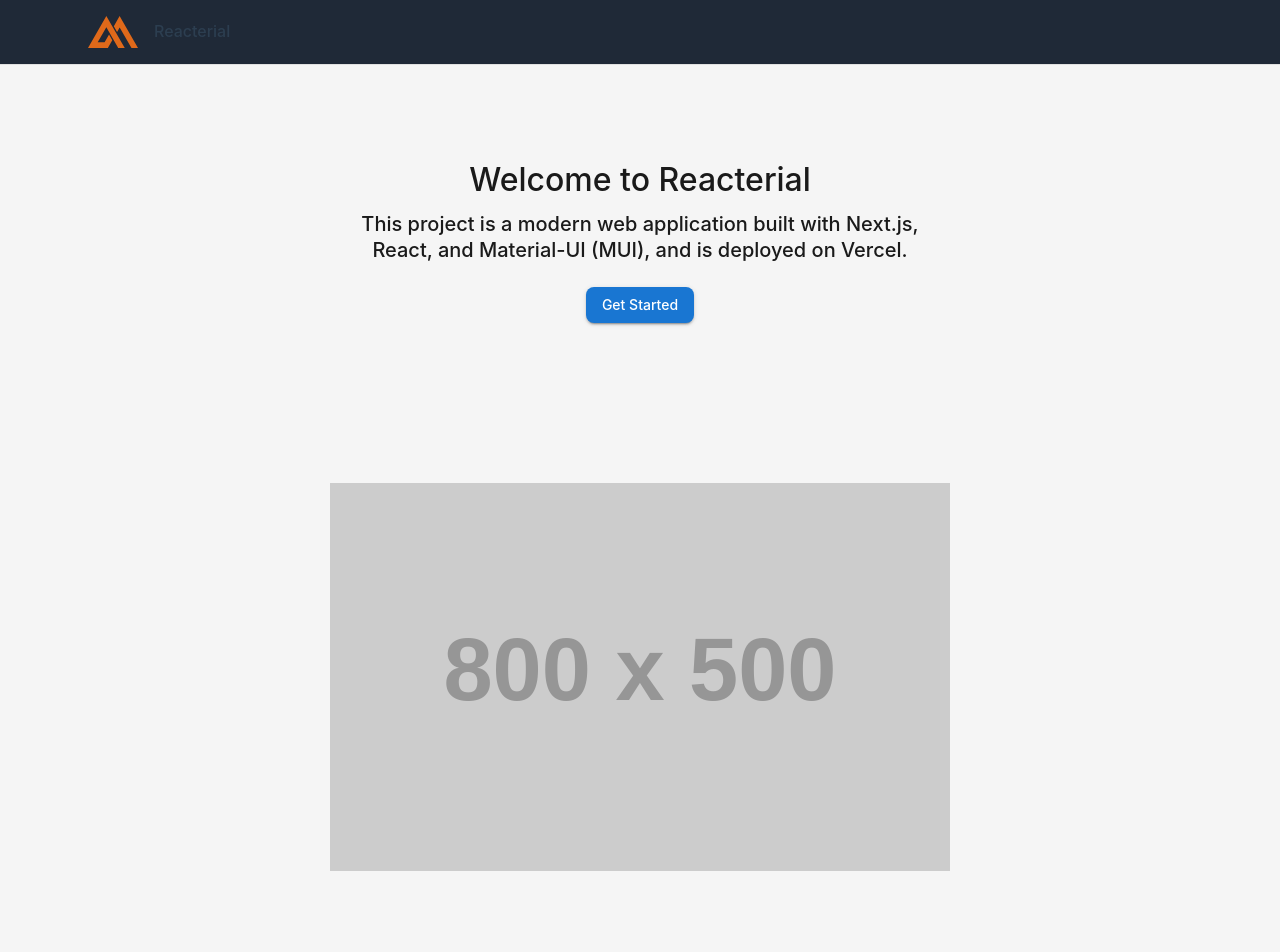
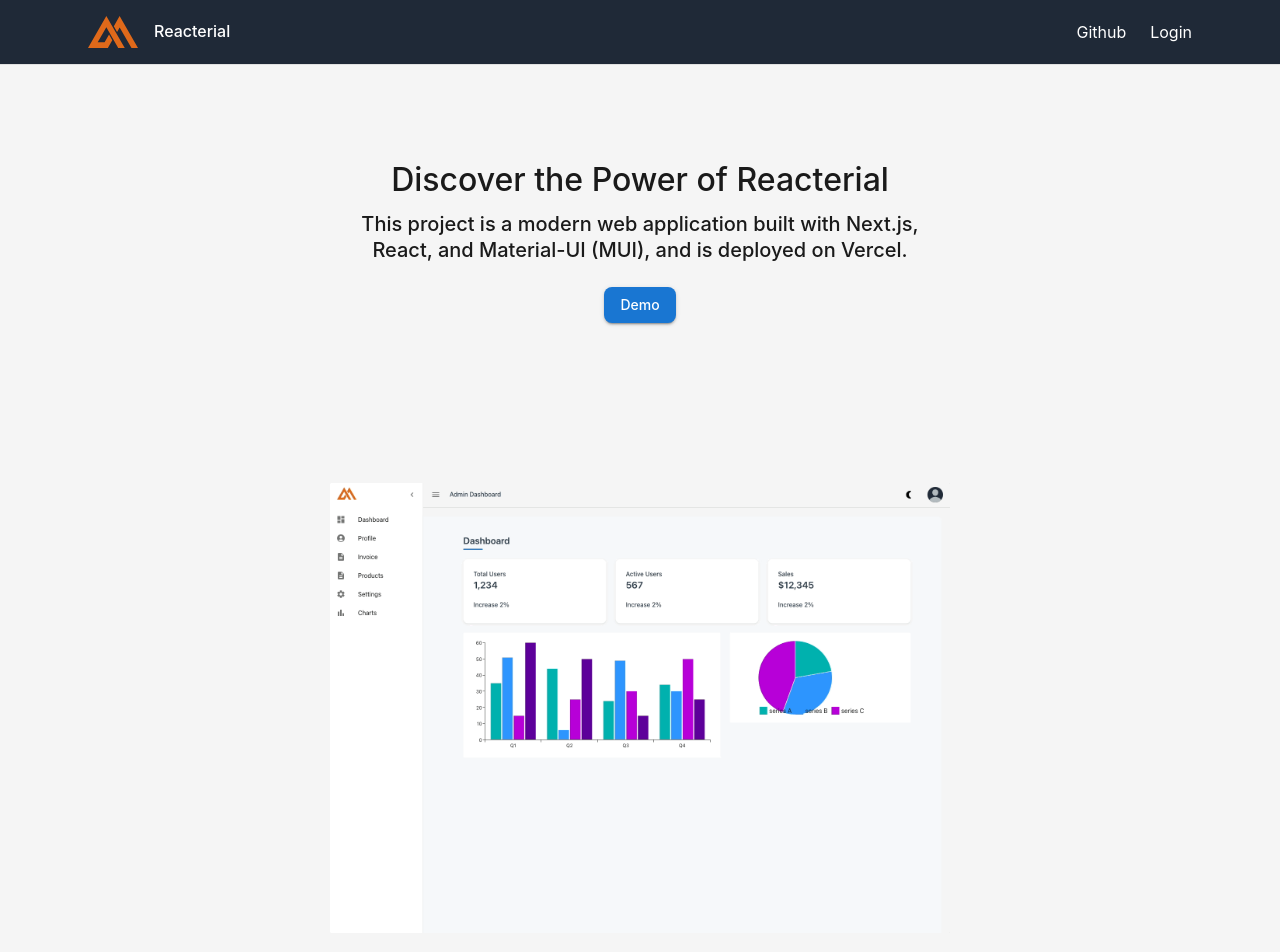
Before and after one commit to nolrm/reacterial, a Next.js app: page / in a window 1280 px wide. Shown: the top 952 px of the page. Built offline with nearby package versions, Linux system fonts and the light colour scheme; no server answers.

Commit message:
Improve homepage content and additional links to header

```diff
--- a/src/components/landing/banner.tsx
+++ b/src/components/landing/banner.tsx
@@ -25,7 +25,7 @@ export default function Banner() {
           }}
         >
           <Typography variant="h2" component="h1" gutterBottom>
-            Welcome to Reacterial
+            Discover the Power of Reacterial
           </Typography>
           <Typography variant="h5" component="p" gutterBottom>
             This project is a modern web application built with Next.js, React,
@@ -33,7 +33,7 @@ export default function Banner() {
           </Typography>
           <Link href="/login" passHref>
             <Button variant="contained" color="primary" sx={{ mt: 2 }}>
-              Get Started
+              Demo
             </Button>
           </Link>
         </Box>
@@ -44,10 +44,10 @@ export default function Banner() {
           }}
         >
           <Image
-            src="https://placehold.co/800x500"
-            alt="Placeholder"
+            src="/reacterial.gif"
+            alt="Reacterial Demo"
             layout="responsive"
-            width={800}
+            width={1200}
             height={500}
           />
         </Box>
--- a/src/components/landing/footer.tsx
+++ b/src/components/landing/footer.tsx
@@ -12,7 +12,7 @@ export default function Footer() {
     >
       <Container>
         <Typography variant="body1">
-          © 2024 My Company. All rights reserved.
+          © 2025 Reacterial. All rights reserved.
         </Typography>
       </Container>
     </Box>
--- a/src/components/landing/header.tsx
+++ b/src/components/landing/header.tsx
@@ -15,7 +15,7 @@ export default function Header() {
     >
       <Container>
         <Toolbar>
-          <Box sx={{ display: 'flex', alignItems: 'center' }}>
+          <Box sx={{ display: 'flex', alignItems: 'center', flexGrow: 1 }}>
             <Image
               src="/logo.svg"
               alt="Marlon Maniti Logo"
@@ -25,9 +25,29 @@ export default function Header() {
             <Typography
               variant="h6"
               component="div"
-              sx={{ flexGrow: 1, ml: 2 }}
+              sx={{ ml: 2, color: 'white' }}
             >
               Reacterial
+            </Typography>
+          </Box>
+          <Box sx={{ display: 'flex', gap: 3 }}>
+            <Typography
+              variant="body1"
+              component="a"
+              href="https://github.com/nolrm/reacterial"
+              target="_blank"
+              rel="noopener noreferrer"
+              sx={{ color: 'inherit', textDecoration: 'none' }}
+            >
+              Github
+            </Typography>
+            <Typography
+              variant="body1"
+              component="a"
+              href="/login"
+              sx={{ color: 'inherit', textDecoration: 'none' }}
+            >
+              Login
             </Typography>
           </Box>
         </Toolbar>
```
Also changed, not shown: public/reacterial.gif (added).
